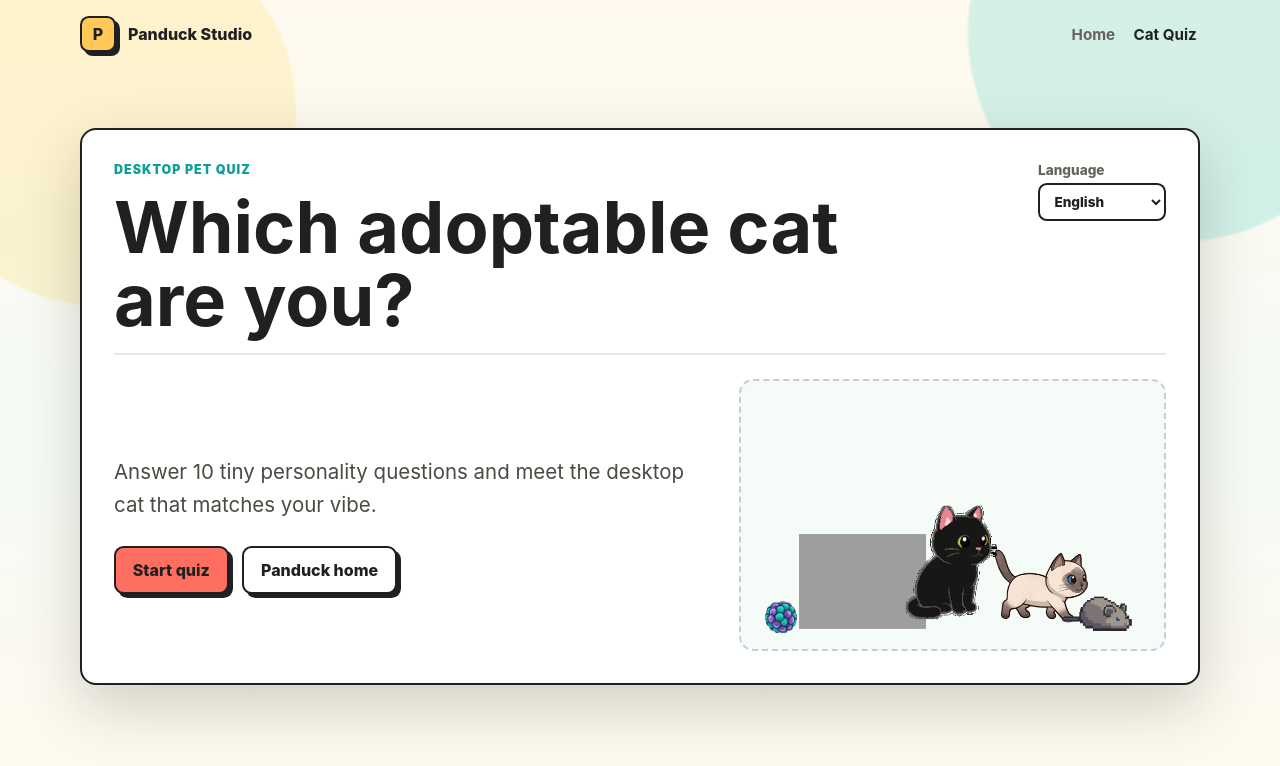
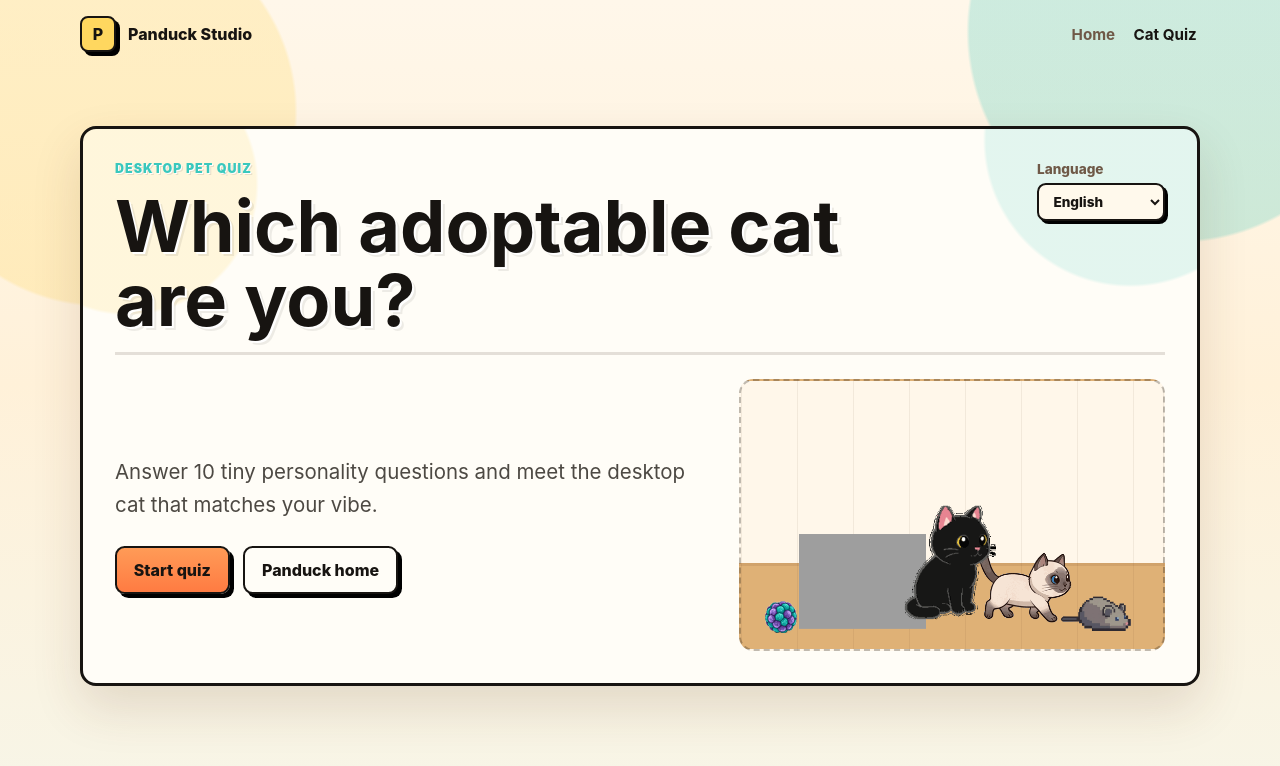
Before and after one commit to ittichai31/panduckgame.com, a website: page quiz/adoptcat/index.html in a window 1280 px wide. Drawn offline with Linux system fonts and the light colour scheme; grey boxes are pictures that could not be loaded.

Commit message:
Match cat quiz theme to game banners

```diff
--- a/cat-animation.js
+++ b/cat-animation.js
@@ -31,6 +31,8 @@ function applyCatAnimation(image, catId, action = "sitting") {
   image.dataset.cat = catId;
   image.dataset.action = action;
   image.src = catAnimationPath(catId, action);
+  image.classList.toggle("moving-cat", action === "walking" || action === "running");
+  image.classList.toggle("running-cat", action === "running");
 }
 
 function bootCatAnimations(root = document) {
--- a/styles.css
+++ b/styles.css
@@ -1,15 +1,18 @@
 :root {
-  --ink: #202022;
-  --muted: #65615b;
-  --paper: #fff9ee;
-  --panel: #ffffff;
-  --line: #26221d1a;
-  --coral: #ff6f61;
-  --teal: #0f9f9a;
-  --yellow: #ffc857;
-  --green: #7bc86c;
-  --blue: #4f7cac;
-  --shadow: 0 22px 60px #2d241533;
+  --ink: #171411;
+  --muted: #6f5947;
+  --paper: #fff5e5;
+  --panel: #fffdf7;
+  --line: #35211222;
+  --coral: #ff7b42;
+  --teal: #39c8bd;
+  --yellow: #ffd75f;
+  --green: #86b94f;
+  --blue: #4f8edb;
+  --wood: #9c653d;
+  --rug: #e96b4d;
+  --cream: #fff1d2;
+  --shadow: 0 22px 50px #5a321f24;
   font-family: Inter, ui-sans-serif, system-ui, -apple-system, BlinkMacSystemFont, "Segoe UI", sans-serif;
   color: var(--ink);
   background: var(--paper);
@@ -23,9 +26,9 @@ body {
   margin: 0;
   min-height: 100vh;
   background:
-    radial-gradient(circle at 8% 14%, #ffdf7044 0 12rem, transparent 12.2rem),
-    radial-gradient(circle at 92% 4%, #58d4ca40 0 13rem, transparent 13.2rem),
-    linear-gradient(180deg, #fff9ee 0%, #f5fbf6 54%, #fff9ee 100%);
+    radial-gradient(circle at 8% 14%, #ffd75f44 0 12rem, transparent 12.2rem),
+    radial-gradient(circle at 92% 4%, #39c8bd40 0 13rem, transparent 13.2rem),
+    linear-gradient(180deg, #fff7ea 0%, #fff1d9 48%, #f7f5e7 100%);
 }
 
 a {
@@ -66,9 +69,9 @@ select {
   width: 2.25rem;
   height: 2.25rem;
   border: 2px solid var(--ink);
-  border-radius: .55rem;
+  border-radius: .5rem;
   background: var(--yellow);
-  box-shadow: 4px 4px 0 var(--ink);
+  box-shadow: 4px 4px 0 #000;
 }
 
 .nav-links {
@@ -110,6 +113,7 @@ select {
   font-weight: 900;
   letter-spacing: .08em;
   text-transform: uppercase;
+  text-shadow: 1px 1px 0 #fff, 2px 2px 0 #00000018;
 }
 
 h1,
@@ -125,6 +129,7 @@ h3 {
   margin: 0;
   letter-spacing: 0;
   line-height: 1.02;
+  text-shadow: 2px 2px 0 #ffffff, 4px 4px 0 #00000012;
 }
 
 h1 {
@@ -165,7 +170,7 @@ h3 {
   color: var(--ink);
   font-weight: 850;
   cursor: pointer;
-  box-shadow: 4px 4px 0 var(--ink);
+  box-shadow: 4px 4px 0 #000;
   transition: transform .15s ease, box-shadow .15s ease;
 }
 
@@ -176,18 +181,18 @@ h3 {
 }
 
 .button.primary {
-  background: var(--coral);
+  background: linear-gradient(180deg, #ff9b57 0%, var(--coral) 100%);
 }
 
 .button.secondary {
-  background: var(--panel);
+  background: #fffdf7;
 }
 
 .hero-stage,
 .quiz-panel,
 .project-card,
 .quiz-promo {
-  border: 2px solid var(--ink);
+  border: 3px solid var(--ink);
   background: var(--panel);
   box-shadow: var(--shadow);
 }
@@ -200,9 +205,9 @@ h3 {
   border-radius: 1.25rem;
   overflow: hidden;
   background:
-    linear-gradient(transparent 66%, #20202214 66% 67%, transparent 67%),
-    repeating-linear-gradient(90deg, #20202210 0 1px, transparent 1px 4rem),
-    #f9efd8;
+    linear-gradient(transparent 66%, #6f3d1f24 66% 67%, transparent 67%),
+    repeating-linear-gradient(90deg, #5d3b1f18 0 1px, transparent 1px 4rem),
+    linear-gradient(180deg, #fff5df 0 66%, #e5b982 66% 100%);
 }
 
 .sprite-pedestal {
@@ -220,6 +225,39 @@ h3 {
   image-rendering: auto;
   object-fit: contain;
   transform-origin: center bottom;
+}
+
+.moving-cat {
+  --travel: 1.6rem;
+  animation: cat-roam 4.8s ease-in-out infinite;
+}
+
+.running-cat {
+  --travel: 2.25rem;
+  animation-duration: 3.25s;
+}
+
+@keyframes cat-roam {
+  0% {
+    translate: calc(var(--travel) * -1) 0;
+    scale: 1 1;
+  }
+  48% {
+    translate: var(--travel) 0;
+    scale: 1 1;
+  }
+  50% {
+    translate: var(--travel) 0;
+    scale: -1 1;
+  }
+  98% {
+    translate: calc(var(--travel) * -1) 0;
+    scale: -1 1;
+  }
+  100% {
+    translate: calc(var(--travel) * -1) 0;
+    scale: 1 1;
+  }
 }
 
 .result-sprite {
@@ -325,15 +363,15 @@ h3 {
 }
 
 .accent-yellow {
-  background: #ffe59c;
+  background: #ffe291;
 }
 
 .accent-mint {
-  background: #bdeedc;
+  background: #bdf2e8;
 }
 
 .accent-coral {
-  background: #ffb2a6;
+  background: #ffc08f;
 }
 
 .quiz-promo {
@@ -344,7 +382,7 @@ h3 {
   margin-bottom: 4rem;
   border-radius: .9rem;
   padding: 1.5rem;
-  background: #ffffff;
+  background: linear-gradient(135deg, #fffdf7 0%, #fff0d1 100%);
 }
 
 .quiz-promo p:not(.eyebrow) {
@@ -364,6 +402,10 @@ h3 {
   width: 100%;
   border-radius: 1rem;
   padding: clamp(1rem, 3vw, 2rem);
+  background:
+    radial-gradient(circle at 94% 2%, #39c8bd24 0 9rem, transparent 9.2rem),
+    radial-gradient(circle at 4% 10%, #ffd75f2e 0 8rem, transparent 8.2rem),
+    var(--panel);
 }
 
 .quiz-topbar {
@@ -371,7 +413,7 @@ h3 {
   align-items: flex-start;
   justify-content: space-between;
   gap: 1rem;
-  border-bottom: 2px solid var(--line);
+  border-bottom: 3px solid var(--line);
   padding-bottom: 1rem;
 }
 
@@ -393,9 +435,10 @@ h3 {
   border: 2px solid var(--ink);
   border-radius: .55rem;
   padding: .5rem .65rem;
-  background: #fff;
+  background: #fff9ec;
   color: var(--ink);
   font-weight: 800;
+  box-shadow: 3px 3px 0 #000;
 }
 
 .screen {
@@ -418,9 +461,12 @@ h3 {
 .cat-orbit {
   position: relative;
   min-height: 17rem;
-  border: 2px dashed #20202233;
+  border: 2px dashed #17141145;
   border-radius: .9rem;
-  background: #f5fbf6;
+  background:
+    linear-gradient(transparent 68%, #6f3d1f20 68% 69%, transparent 69%),
+    repeating-linear-gradient(90deg, #5d3b1f14 0 1px, transparent 1px 3.5rem),
+    linear-gradient(180deg, #fff7ea 0 68%, #dfb176 68% 100%);
   overflow: hidden;
 }
 
@@ -476,7 +522,7 @@ h3 {
   flex: 1;
   border: 2px solid var(--ink);
   border-radius: 999px;
-  background: #fff;
+  background: #fff8e9;
   overflow: hidden;
 }
 
@@ -484,7 +530,7 @@ h3 {
   display: block;
   width: 10%;
   height: 100%;
-  background: var(--teal);
+  background: linear-gradient(90deg, var(--teal), #ff9b57);
   transition: width .2s ease;
 }
 
@@ -504,18 +550,20 @@ h3 {
   border: 2px solid var(--ink);
   border-radius: .7rem;
   padding: 1rem;
-  background: #fff;
+  background: #fffaf0;
   color: var(--ink);
   font-weight: 850;
   text-align: left;
   cursor: pointer;
-  transition: transform .15s ease, background .15s ease;
+  box-shadow: 3px 3px 0 #000;
+  transition: transform .15s ease, background .15s ease, box-shadow .15s ease;
 }
 
 .answer-button:hover,
 .answer-button:focus-visible {
-  background: #fff0bd;
-  transform: translateY(-2px);
+  background: #ffe291;
+  transform: translate(2px, 2px);
+  box-shadow: 1px 1px 0 #000;
 }
 
 .result-art {
@@ -525,8 +573,9 @@ h3 {
   place-items: center;
   border-radius: .9rem;
   background:
-    linear-gradient(transparent 68%, #20202214 68% 69%, transparent 69%),
-    #fff0bd;
+    linear-gradient(transparent 68%, #6f3d1f24 68% 69%, transparent 69%),
+    repeating-linear-gradient(90deg, #5d3b1f14 0 1px, transparent 1px 3.75rem),
+    linear-gradient(180deg, #fff4d8 0 68%, #dfb176 68% 100%);
 }
 
 .result-puzzle-prop {
@@ -556,7 +605,7 @@ h3 {
   border-left: 6px solid var(--coral);
   margin: 1rem 0 0;
   padding: .75rem 1rem;
-  background: #fff4e1;
+  background: #fff0cc;
   color: #3c3833;
   font-weight: 850;
   line-height: 1.45;
```
